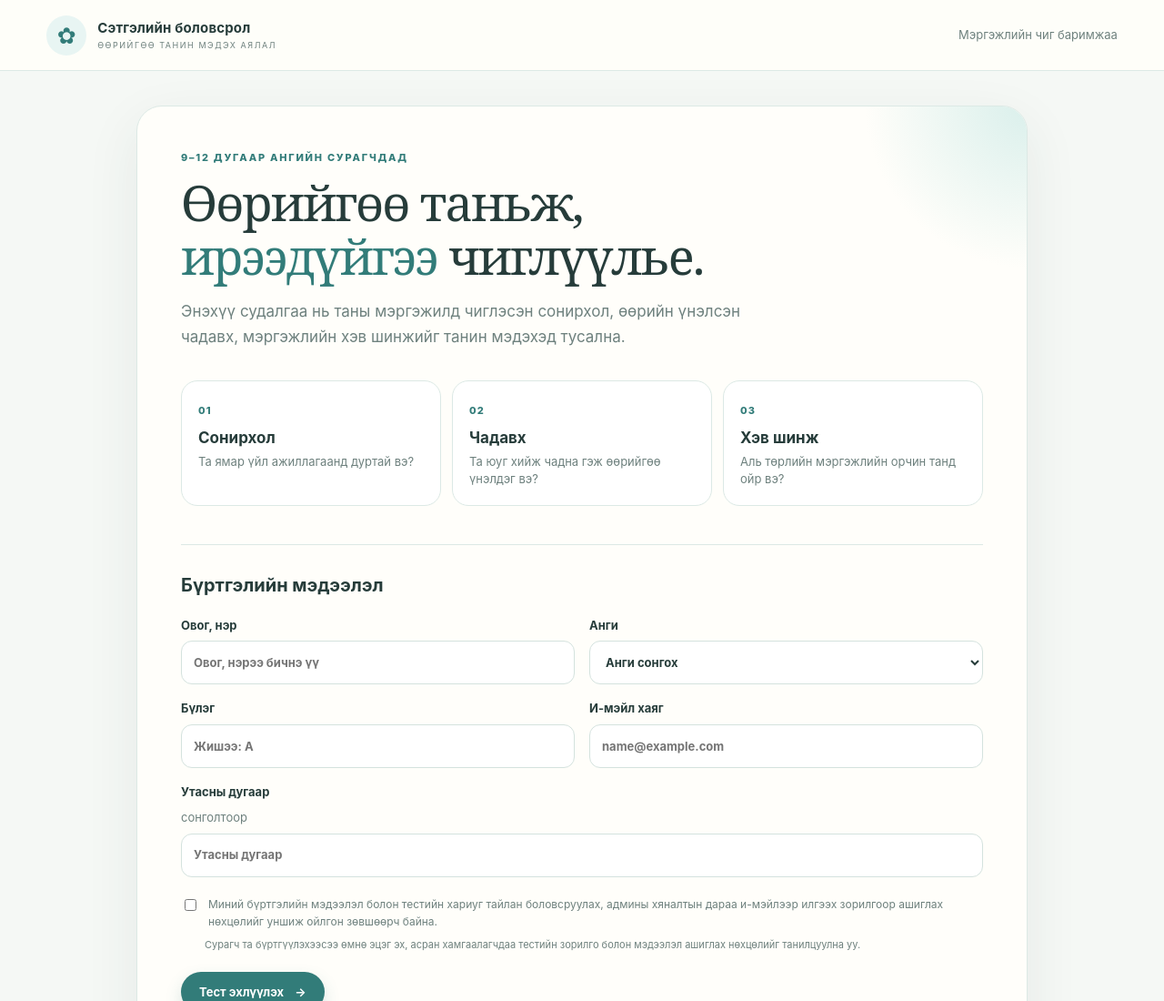
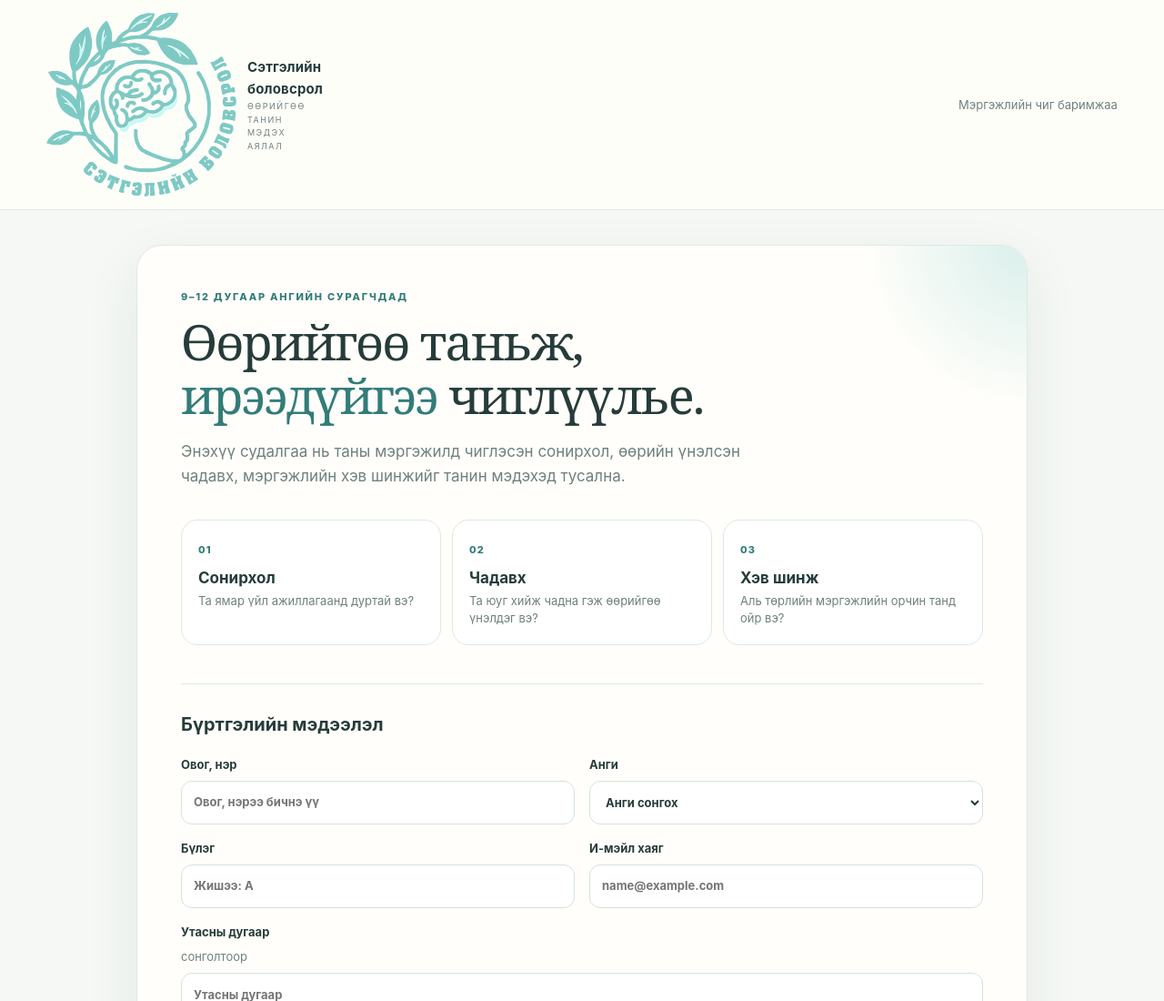
Before and after one commit to orhontuulbatlunaa-psychologist/Setgeliin-bolovsrol, a website with bundled scripts: page career-test/index.html in a window 1280 px wide. Shown: the top 1100 px of the page at 91% size. Built offline with nearby package versions, Linux system fonts and the light colour scheme.

Commit message:
feat: apply original brand logo to career test header

```diff
--- a/career-test/index.html
+++ b/career-test/index.html
@@ -11,7 +11,7 @@
 <body>
   <header class="site-header">
     <a class="brand" href="../" aria-label="Сэтгэлийн боловсрол — нүүр хуудас">
-      <span class="brand-mark" aria-hidden="true">✿</span>
+      <img class="brand-logo" src="../assets/sb-logo.svg" alt="Сэтгэлийн боловсрол лого">
       <span><b>Сэтгэлийн боловсрол</b><small>ӨӨРИЙГӨӨ ТАНИН МЭДЭХ АЯЛАЛ</small></span>
     </a>
     <span class="header-tag">Мэргэжлийн чиг баримжаа</span>
```
